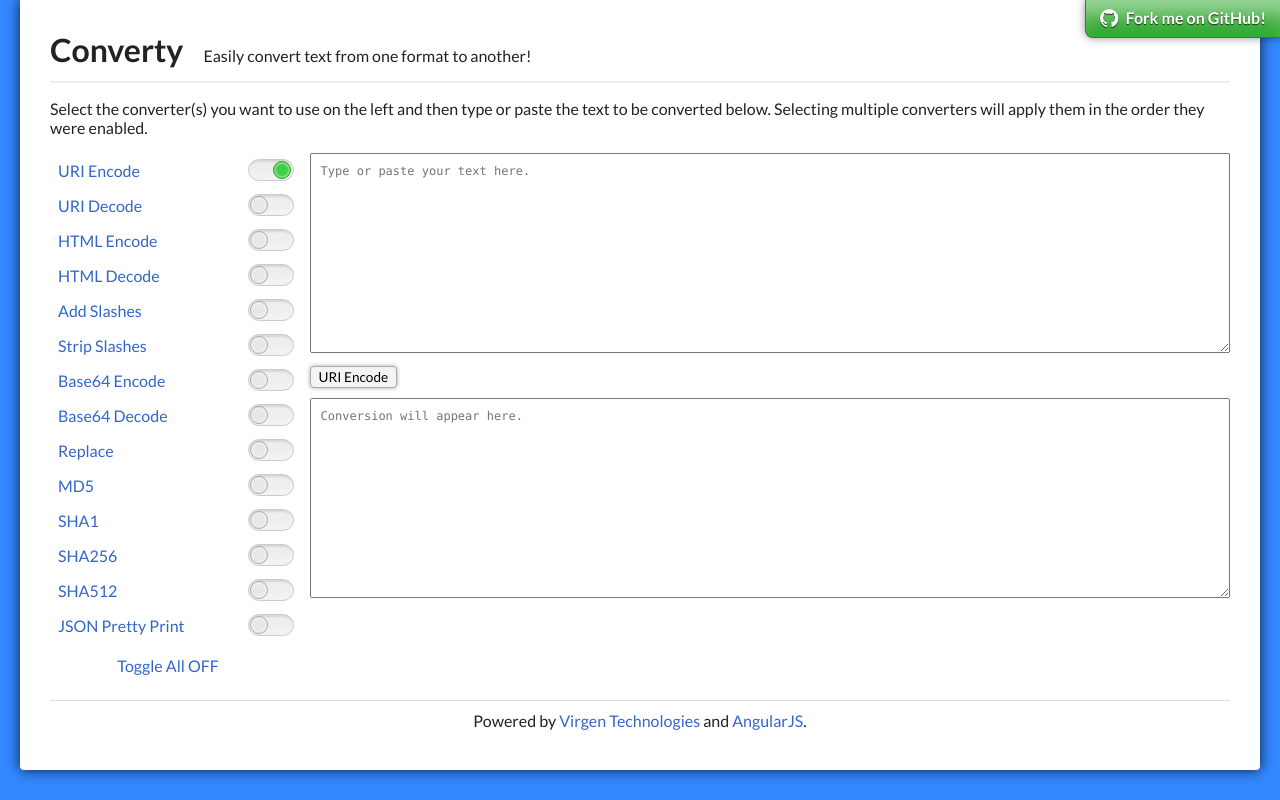
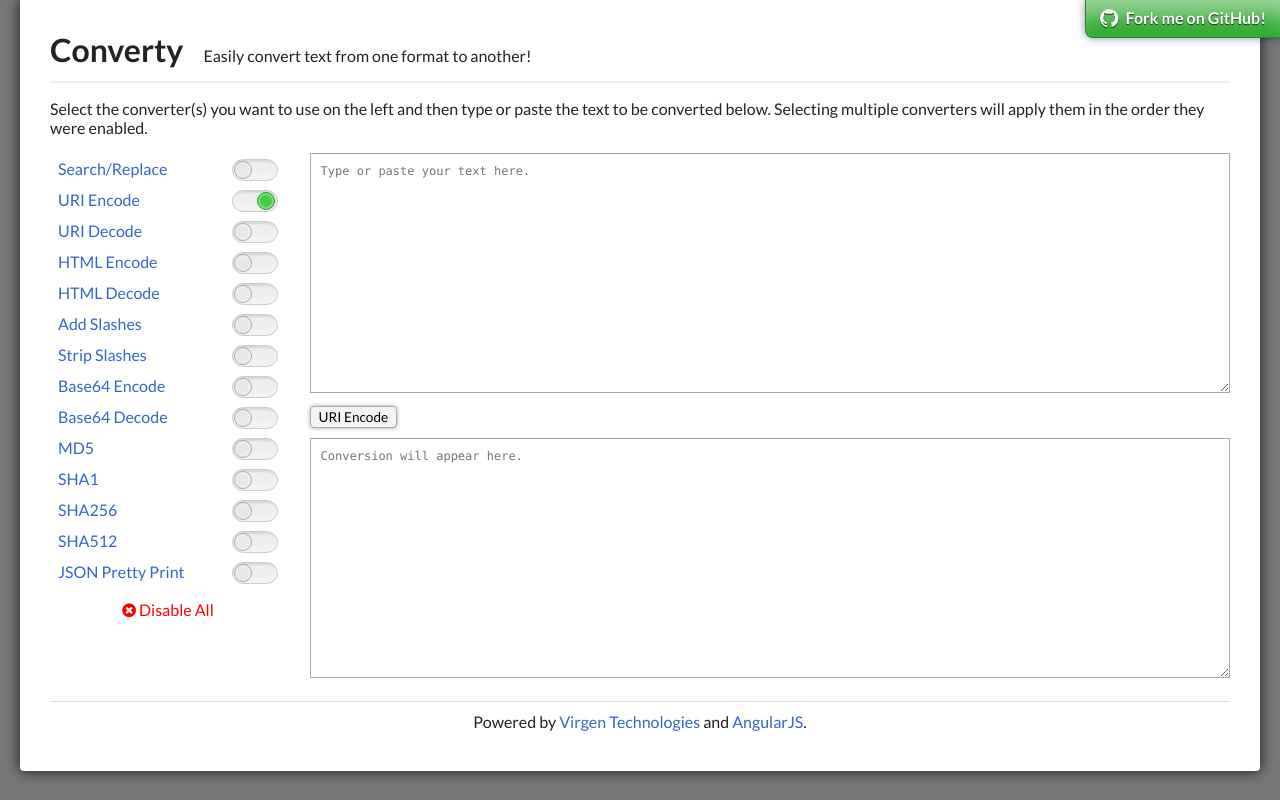
Before and after one commit to djvirgen/ng-converty, a website: page index.html in a window 1280 px wide. Both pictures are taken after a click on the element "URI Encode". Drawn offline with nearby package versions, Linux system fonts and the light colour scheme.

Commit message:
Style improvements

```diff
--- a/css/styles.css
+++ b/css/styles.css
@@ -1,5 +1,5 @@
 html{
-  background: #38f;
+  background: #777;
 }
 
 body{
@@ -65,12 +65,19 @@ textarea{
   font-family: consolas, inconsolata, monospace, fixed;
   width: 100%;
   padding: 10px;
-  min-height: 200px;
+  min-height: 240px;
   font-size: 12px;
+  border: 1px solid #aaa;
   -webkit-box-sizing: border-box;
   -moz-box-sizing: border-box;
   -o-box-sizing: border-box;
   box-sizing: border-box;
+  outline: none;
+}
+
+textarea:focus{
+  border-color: #777;
+  box-shadow: inset 0 6px 6px -6px rgba(0, 0, 0, 0.5);
 }
 
 .convertors-container{
@@ -92,7 +99,7 @@ ul.converters > li{
   margin: 0;
   padding: 0;
   width: 100%;
-  padding: 8px;
+  padding: 0;
   background: transparent;
   color: #222;
   border: none;
@@ -104,6 +111,7 @@ ul.converters > li{
 }
 
 ul.converters > li .toggler{
+  padding: 6px 8px;
   cursor: pointer;
 }
 
@@ -170,7 +178,7 @@ ul.converters button.active{
 ul.params{
   list-style-type: none;
   margin: 0;
-  padding: 10px 0;
+  padding: 10px 8px;
 }
 
 ul.params li{
@@ -191,6 +199,10 @@ ul.params input[type=text]{
   text-align: center;
   padding: 5px;
   margin-top: 8px;
+}
+
+.all-off-container a{
+  color: #f00;
 }
 
 .active-converters{
--- a/index.html
+++ b/index.html
@@ -50,7 +50,7 @@
           </li>
         </ul>
         <div class="all-off-container">
-          <a ng-click="disableAllConverters()" ng-show="activeConverters.length">Toggle All OFF</a>
+          <a ng-click="disableAllConverters()" ng-show="activeConverters.length"><i class="icon-remove-sign"></i> Disable All</a>
         </div>
       </section>
 
--- a/js/converty.js
+++ b/js/converty.js
@@ -6,7 +6,6 @@
   converty.controller('MainController', function($scope) {
     $scope.activeConverters = [];
     $scope.input = '';
-    $scope.output = '';
 
     $scope.buildOutput = function() {
       var value = $scope.input;
@@ -30,6 +29,40 @@
     };
 
     $scope.availableConverters = [
+      {
+        name: 'Search/Replace',
+        params: [
+          {
+            label: 'Search',
+            value: ''
+          },
+          {
+            label: 'Replace',
+            value: ''
+          },
+          {
+            type: 'boolean',
+            label: 'Case-insensitive',
+            value: false
+          },
+          {
+            type: 'boolean',
+            label: 'Regex',
+            value: false
+          }
+        ],
+        converter: function(value, search, replace, caseInsensitive, isRegex) {
+          var flags = ['g'];
+          if (caseInsensitive) {
+            flags.push('i');
+          }
+          if (!isRegex) {
+            search = search.replace(/[\-\[\]\/\{\}\(\)\*\+\?\.\\\^\$\|]/g, "\\$&");
+          }
+          var regex = new RegExp(search, flags.join(''));
+          return value.replace(regex, replace);
+        }
+      },
       {
         name: 'URI Encode',
         converter: encodeURIComponent
@@ -89,44 +122,14 @@
       },
       {
         name: 'Base64 Encode',
-        converter: window.btoa
+        converter: function(value) {
+          return window.btoa(value);
+        }
       },
       {
         name: 'Base64 Decode',
-        converter: window.atob
-      },
-      {
-        name: 'Replace',
-        params: [
-          {
-            label: 'Search',
-            value: ''
-          },
-          {
-            label: 'Replace',
-            value: ''
-          },
-          {
-            type: 'boolean',
-            label: 'Case-insensitive',
-            value: false
-          },
-          {
-            type: 'boolean',
-            label: 'Regex',
-            value: false
-          }
-        ],
-        converter: function(value, search, replace, caseInsensitive, isRegex) {
-          var flags = ['g'];
-          if (caseInsensitive) {
-            flags.push('i');
-          }
-          if (!isRegex) {
-            search = search.replace(/[\-\[\]\/\{\}\(\)\*\+\?\.\\\^\$\|]/g, "\\$&");
-          }
-          var regex = new RegExp(search, flags.join(''));
-          return value.replace(regex, replace);
+        converter: function(value) {
+          return window.atob(value);
         }
       },
       {
@@ -177,6 +180,6 @@
 
     $scope.isParamsShown = function(converter) {
       return converter.params && $scope.isConverterActive(converter);
-    }
+    };
   });
 }());
```
